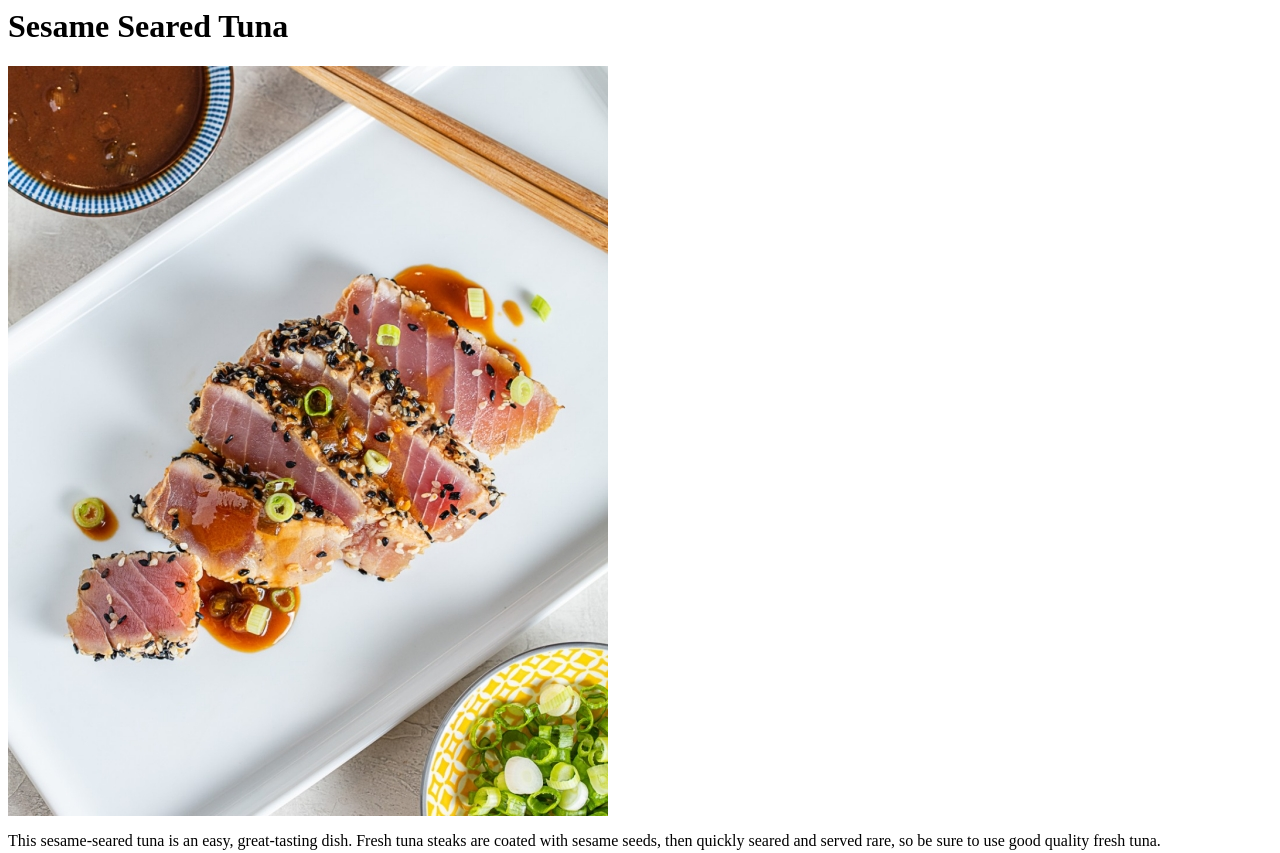
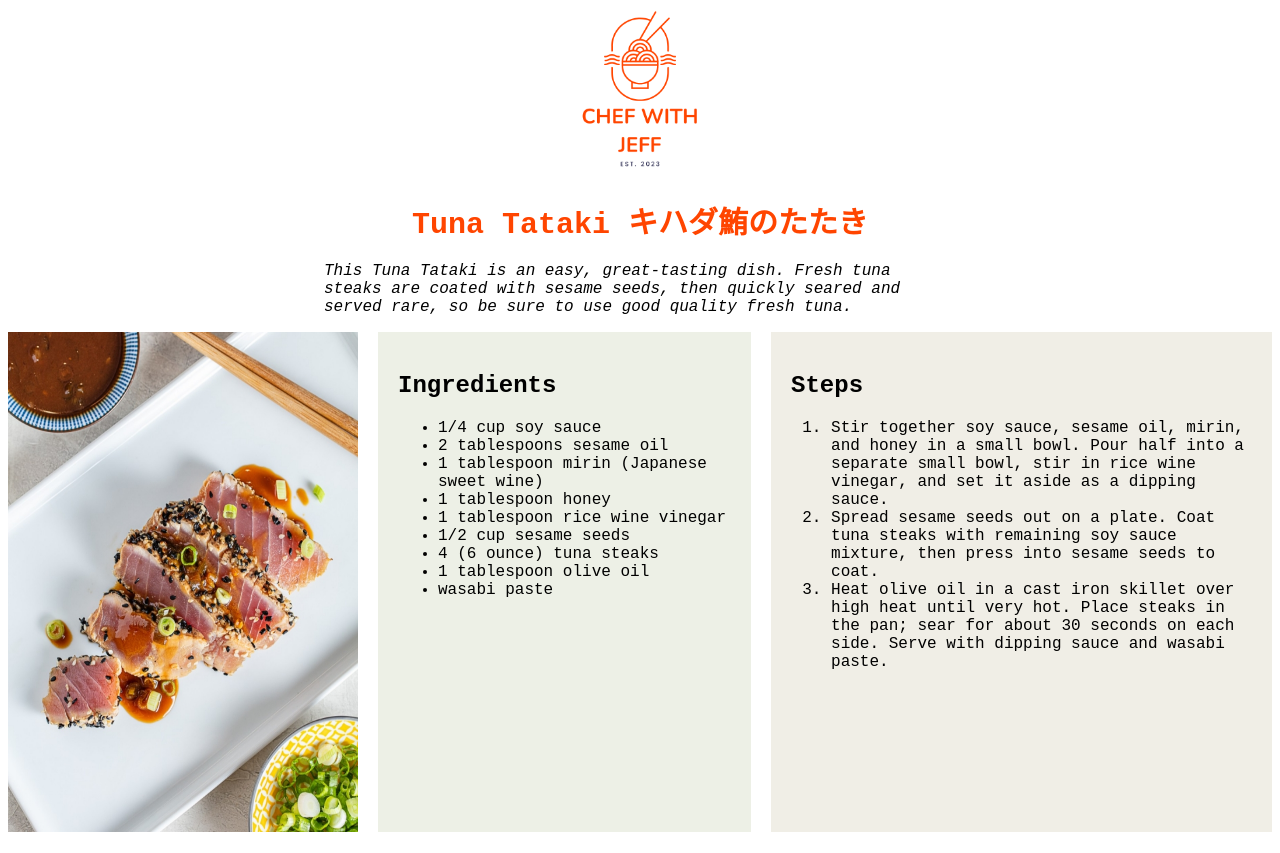
Before and after one commit to jeffreyip-jpeg/odin-recipes, a plain HTML site: page recipes/sesame-seared-tuna.html in a window 1280 px wide. Shown: the top 853 px of the page. Drawn offline with Linux system fonts and the light colour scheme; files that its build step writes are made by us from their sources; files whose address does not match are found by name.

Commit message:
Added finished recipes project

```diff
--- a/recipes/sesame-seared-tuna.html
+++ b/recipes/sesame-seared-tuna.html
@@ -1,6 +1,19 @@
-<h1>Sesame Seared Tuna</h1>
-<img src="../images/sesame-seared-tuna.jpg" alt="Sesame Seared Tuna">
-<p>This sesame-seared tuna is an easy, great-tasting dish. Fresh tuna steaks are coated with sesame seeds, then quickly seared and served rare, so be sure to use good quality fresh tuna.</p>
+<!DOCTYPE html>
+<html lang="en">
+    <head>
+        <meta charset="UTF-8">
+        <title>Tuna Tataki</title>
+        <link rel="stylesheet" href="/home/jeffrey/Desktop/odin-recipes/style.css">
+    </head>
+    <body>
+        <div>
+            <a href="/home/jeffrey/Desktop/odin-recipes/index.html"><img id="logo" src="/home/jeffrey/Desktop/odin-recipes/images/logo.png"></a>
+        </div>
+        <h1 class="heading">Tuna Tataki キハダ鮪のたたき</h1>
+        <p>This Tuna Tataki is an easy, great-tasting dish. Fresh tuna steaks are coated with sesame seeds, then quickly seared and served rare, so be sure to use good quality fresh tuna.</p>
+        <div class="content">
+            <img class="recipe-photo" src="../images/tuna.jpg" alt="Tuna Tataki">
+            <div class="ingredients">
                 <h2>Ingredients</h2>
                 <ul>
                     <li>1/4 cup soy sauce</li>
@@ -13,9 +26,15 @@
                     <li>1 tablespoon olive oil</li>
                     <li>wasabi paste</li>
                 </ul>
+            </div>
+            <div class="steps">
                 <h2>Steps</h2>
                 <ol>
                     <li>Stir together soy sauce, sesame oil, mirin, and honey in a small bowl. Pour half into a separate small bowl, stir in rice wine vinegar, and set it aside as a dipping sauce.</li>
                     <li>Spread sesame seeds out on a plate. Coat tuna steaks with remaining soy sauce mixture, then press into sesame seeds to coat.</li>
                     <li>Heat olive oil in a cast iron skillet over high heat until very hot. Place steaks in the pan; sear for about 30 seconds on each side. Serve with dipping sauce and wasabi paste.</li>
                 </ol>
+            </div>
+        </div>
+    </body>
+</html>
--- /dev/null
+++ b/style.css
@@ -0,0 +1,79 @@
+html{
+    font-family: monospace, 'Trebuchet MS', sans-serif;
+}
+div img{
+    display: block;
+    max-width:350px;
+    max-height:500px;
+    width: auto;
+    height: 500px;
+}
+img{
+    display: block;
+    margin-left: auto;
+    margin-right: auto;
+    width: 50%;
+}
+a{
+    text-decoration:none;
+    /* removes hyperlink underline */
+}
+p{
+    display: block;
+    margin-left: auto;
+    margin-right: auto;
+    width: 50%;
+    font-size: 16px;
+    font-style: italic;
+}
+
+.item img:hover{
+    transform: scale(1.05);
+    transition: all ease;
+    border-radius: 0px;
+    box-shadow: 0 0 5px rgb(138, 138, 138);
+    /* animation */
+}
+#logo{
+    width: 170px;
+    height:170px;
+    margin-left: auto;
+    margin-right: auto;
+    display: block;
+}
+.heading{
+    font-size:30px;
+    color: orangered;
+    text-align: center;
+}
+.item{
+    display: flex;
+    flex-direction: column;
+    gap:10px;
+    align-items:center;
+    width:400px;
+    text-align: center;
+}
+.content{
+    display:flex;
+    flex-direction: row;
+    justify-content: center;
+    font-size: 20px;
+    gap:20px;
+   }
+.ingredients{
+    border-radius: 0px;
+    background-color: rgb(237, 240, 230);
+    padding:20px;
+    flex-grow: 3;
+    font-size: 16px;
+    column-width: 1250px;
+}
+.steps{
+    border-radius: 0px;
+    background-color: rgb(240, 238, 230);
+    padding:20px;
+    flex-grow: 3;
+    font-size: 16px;
+}
+.recipe-photo{}
```
Also changed, not shown: index.html (+19 -4 lines), recipes/beef-bowl-gyudon.html (+21 -2 lines), recipes/karaage.html (+21 -2 lines), images/gyudon.jpg, images/karaage.jpg, images/logo.png (added), images/tuna.jpg (renamed from images/sesame-seared-tuna.jpg). Lines whose indentation alone changed are shown as unchanged.
